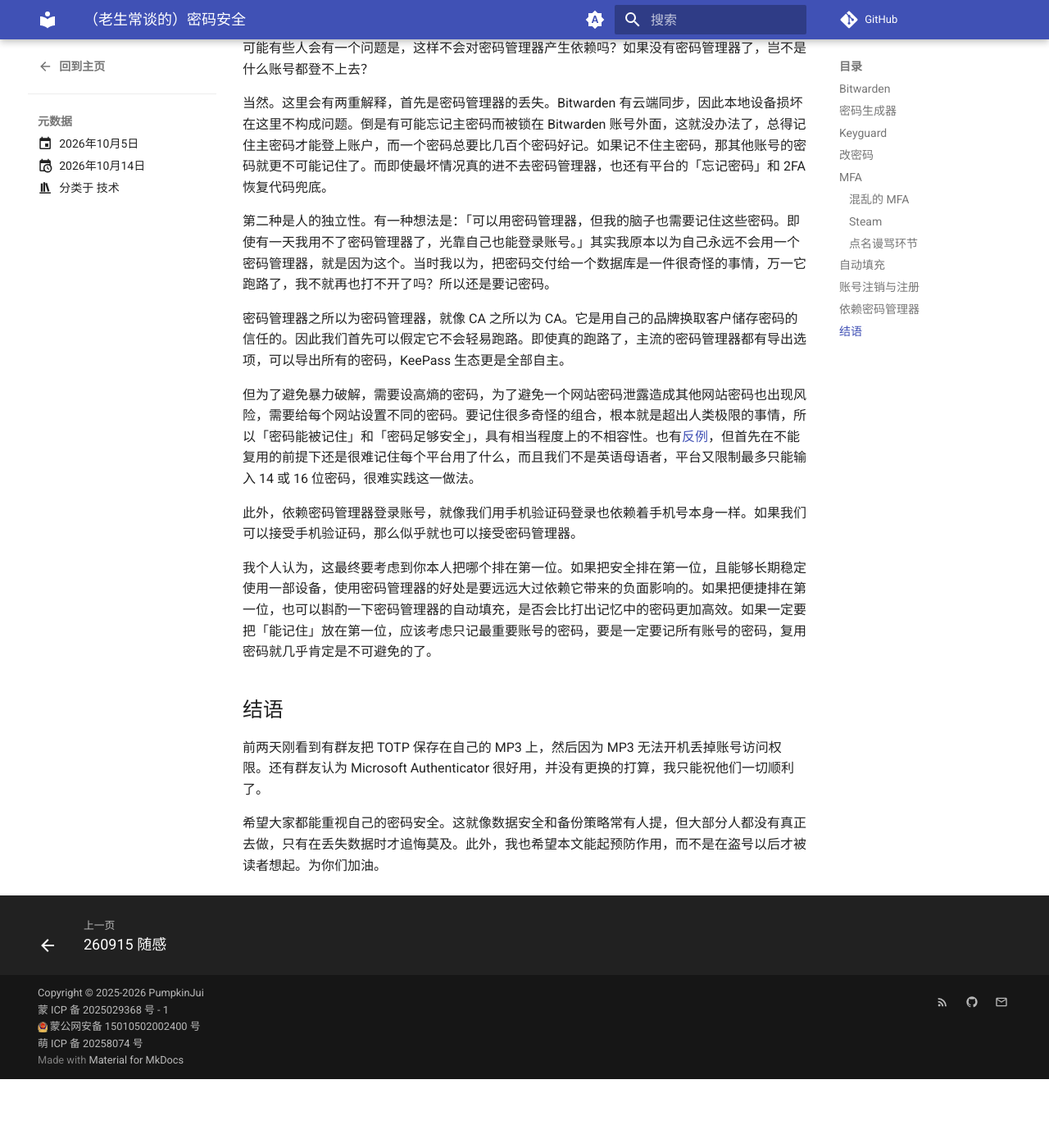
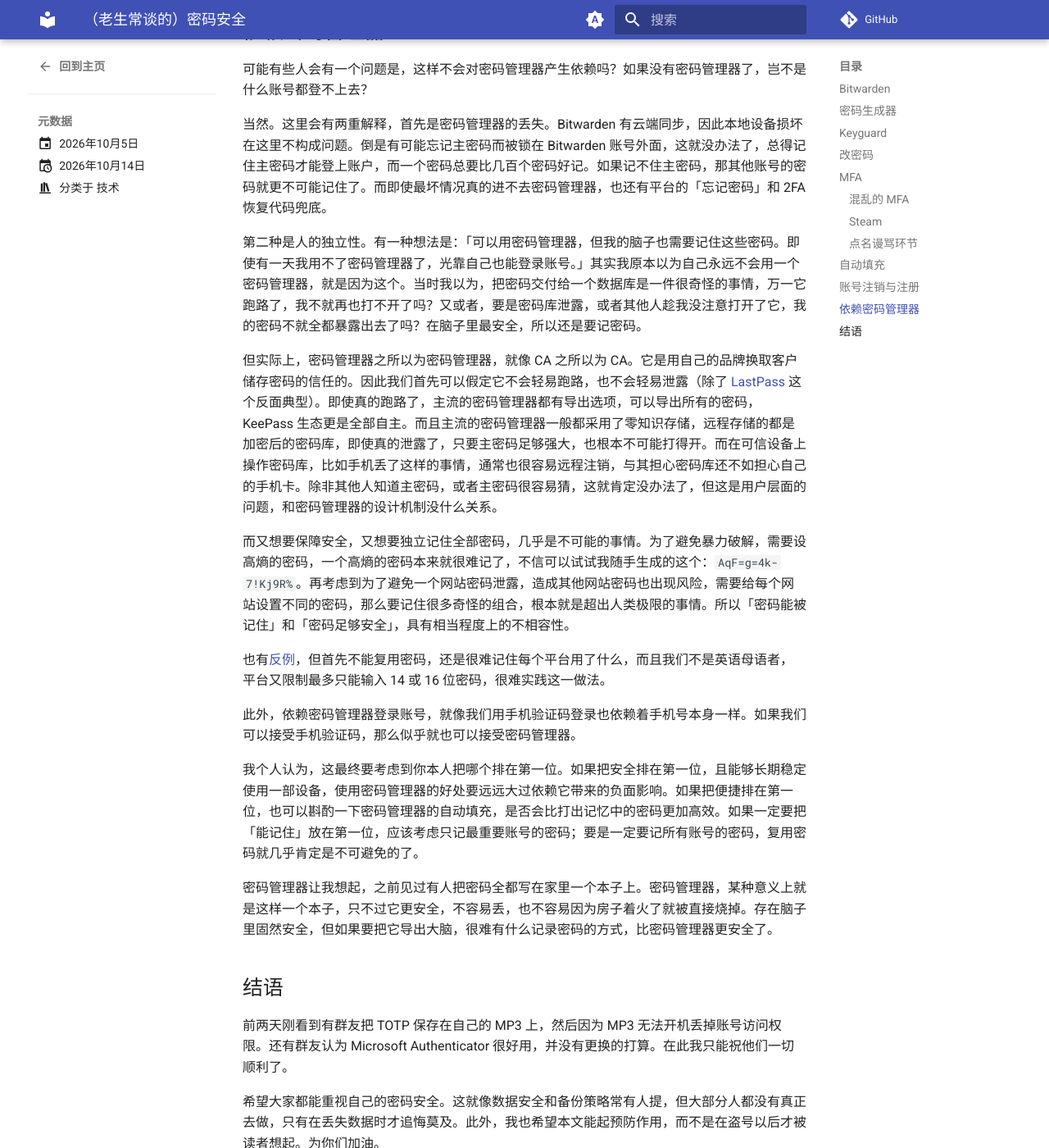
Before and after one commit to PumpkinJui/blog, an MkDocs documentation site: the page built from docs/blog/posts/261005_password.md, in a window 1280 px wide and 1400 px high, scrolled down 8595 px. Shown: the whole window at 82% size. Built offline with MkDocs 1.6.1 and Material for MkDocs 9.7.7, drawn with Linux system fonts in a browser that asks for light colours; comment, search, counter and statistics services are not loaded; before the commit the page ends 9911 px from its top, so only the background shows below that; some of the changed text lies outside the part shown.

Commit message:
blog: 更新 261005 密码安全

```diff
--- a/docs/blog/posts/261005_password.md
+++ b/docs/blog/posts/261005_password.md
@@ -22,7 +22,7 @@ categories:
 >
 > ⸺《[Needy programs](https://tonsky.me/blog/needy-programs/)》
 
-早些年，我是把几个很强的密码用无数遍的人，碰到要输入密码，就把所有密码挨个试一遍。但随着时代的发展（倒退），账号越来越多了，猜起来很麻烦。加上个人习惯把所有浏览器全部设置成隐私模式，关掉浏览器再打开就要重新登录账号，属实是有些麻烦。最后，我很眼馋通行密钥点一下就可以自动登录的功能，而我绝对不会用一加自带的密码本生态锁。于是今年三月份决定不能这么做了。
+早些年，我是把几个很强的密码用无数遍的人，碰到要输入密码，就把所有密码挨个试一遍。但随着时代的发展（倒退），账号越来越多了，猜起来很麻烦。加上个人习惯把所有浏览器全部设置成隐私模式，关掉浏览器再打开就要重新登录账号，属实是有些麻烦。最后，我很眼馋通行密钥点一下就可以自动登录的功能，但我绝对不会用一加自带的密码本（生态锁）。于是今年三月份决定不能这么做了。
 
 考虑了 [Bitwarden](https://bitwarden.com/) 和 KeePass，虽然我个人偏好把数据掌握在自己手里，但 KeePass [生态](https://sspai.com/prime/story/opensource-password-managers-compared)之[破碎](https://sspai.com/post/98450)实在令人望而却步，而我本人也没有[自建 Vaultwarden](https://sspai.com/post/115416) 的资本。再考虑到我自己托管自己的密码本，可能也不一定有 Bitwarden 的官方服务安全，所以最后还是老老实实用了 Bitwarden 的官方服务。
 
@@ -122,7 +122,7 @@ MFA 的设定也十分具有貌似统一而实际混乱的美感。虽然 Keygua
 
 另外有没有一种可能，通行密钥本身就是为了取代密码加 2FA 组合的呢？如果我开通了通行密钥，应该只要用通行密钥登录就可以了。但实际上，有些通行密钥只能在第二步使用，第一步还是照常密码登录；而另外一些可以在第一步使用通行密钥，但还是不能绕过第二步保护验证。
 
-这里就要提到 Google 了。我改完密码没两天把我号封了，理由是「与多个其他账号一起创建或使用」，至少我不知道这个事情。目前申诉两次均失败，还在进一步筹划。每次申诉都需要先通过 reCAPTCHA，然后输入密码，然后验证通行密钥，然后接收手机验证码。查看绝密文件大概都不需要如此复杂。
+这里就要提到 Google 了。我改完密码没两天把我号封了，理由是「与多个其他账号一起创建或使用」，至少我不知道这个事情。目前申诉两次均失败，还在进一步筹划。每次申诉都需要先通过 reCAPTCHA，然后输入密码，然后验证通行密钥，然后接收手机验证码。手机验证码还有限速，老是发不出来，发不出来就登不上去。查看绝密文件大概都不需要如此复杂。
 
 ### Steam
 
@@ -170,7 +170,7 @@ TOTP 里面最混乱邪恶的当属 Steam。Steam 还真的是别出心裁呢，
 
 安卓的自动填充感觉已经比较完善了，大部分情景都能识别出来。但我还是遇到了一些倒反天罡的情景。
 
-有些场景不能自动填充用户名，我已经当成家常便饭了。最经典的是，平台要么禁止粘贴，要么禁止自动填充，长按以后只有其中一个选项，不过至少我还有一种选择。
+有些场景不能自动填充用户名，我已经当成家常便饭了。最经典的是，平台要么禁止粘贴，要么禁止自动填充，长按以后只有其中一个选项，不过至少我还能有一种选择。
 
 最难绷的是银行的[安全键盘](https://sspai.com/post/104978)。我用的农行和招行，农行完全禁止自动填充，而招行虽然能填充进去，却会在点登录时提示「密码不能为空」，显然是和上面链接里的云闪付异曲同工。强制用户手动输入密码，比起自动填充和复制粘贴来看，难道不是更容易暴露密码本身吗？
 
@@ -178,13 +178,13 @@ TOTP 里面最混乱邪恶的当属 Steam。Steam 还真的是别出心裁呢，
 
 ## 账号注销与注册
 
-有些平台简直可以说视用户数据如草芥，长期不活动的账号，一声不吭就直接销号了。这里还是应该表扬一下 Proton（褒义的），长期不活动的账号会提前和用户联系，多次告知以后才销号。
+有些平台简直可以说视用户数据如草芥，长期不活动的账号，一声不吭就直接销号了。这里应该表扬一下 Proton（褒义的），长期不活动的账号会提前和用户联系，多次告知以后才销号。建议各家跟进，不是那么喜欢给用户发手机验证码吗，发个短信通知一下也没啥难度吧。
 
 另外，不是所有平台都提供了账号密码登录。国外有些平台会使用三方登录，通常是用谷歌或苹果账号，也有一些可以发邮件验证码。国内的很多平台，尤其是比较新或者比较小的平台，几乎都在用手机验证码，亦或者微信扫码登录。
 
 有一些我愿意用「流氓」来形容的平台，更会用「未注册手机号验证后将自动注册」的把戏吸引用户。如果管理比较混乱，这样很容易造出好几个账号。我怎么能知道我有没有过账号？即使我有账号，我用的是哪个手机号注册的账号？另外，我又怎么知道平台有没有把我之前的账号销掉？
 
-比如说我 2022 年曾经来过重庆，当时注册过渝畅行。2025 年再来上学的时候早就忘了这一回事，渝畅行又是这种「自动注册」风格，结果又用本地的手机号重新注册了一个渝畅行。后来总觉得似曾相识，才发觉不对劲。
+比如说我 2022 年曾经来过重庆，当时注册过渝畅行。2025 年再来上学的时候早就忘了这一回事，渝畅行又是这种「自动注册」风格，结果又用本地的手机号重新注册了一个渝畅行。后来总觉得界面似曾相识，才发觉不对劲。
 
 硅基流动也是这个风味，都算某种大厂了居然还是只支持手机验证码。然后还有之前被推荐过的 [Free QWQ](https://www.ruanyifeng.com/blog/2025/03/weekly-issue-341.html)，居然几个月不见改了 UI，关掉了原来的功能，把账号也重做了。我拿之前的手机号尝试登录，密码试不出来，验证码一收，就变成了「新注册」用户。而且该平台还没有用户自助注销。
 
@@ -206,18 +206,22 @@ TOTP 里面最混乱邪恶的当属 Steam。Steam 还真的是别出心裁呢，
 
 当然。这里会有两重解释，首先是密码管理器的丢失。Bitwarden 有云端同步，因此本地设备损坏在这里不构成问题。倒是有可能忘记主密码而被锁在 Bitwarden 账号外面，这就没办法了，总得记住主密码才能登上账户，而一个密码总要比几百个密码好记。如果记不住主密码，那其他账号的密码就更不可能记住了。而即使最坏情况真的进不去密码管理器，也还有平台的「忘记密码」和 2FA 恢复代码兜底。
 
-第二种是人的独立性。有一种想法是：「可以用密码管理器，但我的脑子也需要记住这些密码。即使有一天我用不了密码管理器了，光靠自己也能登录账号。」其实我原本以为自己永远不会用一个密码管理器，就是因为这个。当时我以为，把密码交付给一个数据库是一件很奇怪的事情，万一它跑路了，我不就再也打不开了吗？所以还是要记密码。
+第二种是人的独立性。有一种想法是：「可以用密码管理器，但我的脑子也需要记住这些密码。即使有一天我用不了密码管理器了，光靠自己也能登录账号。」其实我原本以为自己永远不会用一个密码管理器，就是因为这个。当时我以为，把密码交付给一个数据库是一件很奇怪的事情，万一它跑路了，我不就再也打不开了吗？又或者，要是密码库泄露，或者其他人趁我没注意打开了它，我的密码不就全都暴露出去了吗？在脑子里最安全，所以还是要记密码。
 
-密码管理器之所以为密码管理器，就像 CA 之所以为 CA。它是用自己的品牌换取客户储存密码的信任的。因此我们首先可以假定它不会轻易跑路。即使真的跑路了，主流的密码管理器都有导出选项，可以导出所有的密码，KeePass 生态更是全部自主。
+但实际上，密码管理器之所以为密码管理器，就像 CA 之所以为 CA。它是用自己的品牌换取客户储存密码的信任的。因此我们首先可以假定它不会轻易跑路，也不会轻易泄露（除了 [LastPass](https://www.landian.news/archives/113617.html) 这个反面典型）。即使真的跑路了，主流的密码管理器都有导出选项，可以导出所有的密码，KeePass 生态更是全部自主。而且主流的密码管理器一般都采用了零知识存储，远程存储的都是加密后的密码库，即使真的泄露了，只要主密码足够强大，也根本不可能打得开。而在可信设备上操作密码库，比如手机丢了这样的事情，通常也很容易远程注销，与其担心密码库还不如担心自己的手机卡。除非其他人知道主密码，或者主密码很容易猜，这就肯定没办法了，但这是用户层面的问题，和密码管理器的设计机制没什么关系。
 
-但为了避免暴力破解，需要设高熵的密码，为了避免一个网站密码泄露造成其他网站密码也出现风险，需要给每个网站设置不同的密码。要记住很多奇怪的组合，根本就是超出人类极限的事情，所以「密码能被记住」和「密码足够安全」，具有相当程度上的不相容性。也有[反例](https://www.explainxkcd.com/wiki/index.php/936:_Password_Strength)，但首先在不能复用的前提下还是很难记住每个平台用了什么，而且我们不是英语母语者，平台又限制最多只能输入 14 或 16 位密码，很难实践这一做法。
+而又想要保障安全，又想要独立记住全部密码，几乎是不可能的事情。为了避免暴力破解，需要设高熵的密码，一个高熵的密码本来就很难记了，不信可以试试我随手生成的这个：`AqF=g=4k-7!Kj9R%`。再考虑到为了避免一个网站密码泄露，造成其他网站密码也出现风险，需要给每个网站设置不同的密码，那么要记住很多奇怪的组合，根本就是超出人类极限的事情。所以「密码能被记住」和「密码足够安全」，具有相当程度上的不相容性。
+
+也有[反例](https://www.explainxkcd.com/wiki/index.php/936:_Password_Strength)，但首先不能复用密码，还是很难记住每个平台用了什么，而且我们不是英语母语者，平台又限制最多只能输入 14 或 16 位密码，很难实践这一做法。
 
 此外，依赖密码管理器登录账号，就像我们用手机验证码登录也依赖着手机号本身一样。如果我们可以接受手机验证码，那么似乎就也可以接受密码管理器。
 
-我个人认为，这最终要考虑到你本人把哪个排在第一位。如果把安全排在第一位，且能够长期稳定使用一部设备，使用密码管理器的好处是要远远大过依赖它带来的负面影响的。如果把便捷排在第一位，也可以斟酌一下密码管理器的自动填充，是否会比打出记忆中的密码更加高效。如果一定要把「能记住」放在第一位，应该考虑只记最重要账号的密码，要是一定要记所有账号的密码，复用密码就几乎肯定是不可避免的了。
+我个人认为，这最终要考虑到你本人把哪个排在第一位。如果把安全排在第一位，且能够长期稳定使用一部设备，使用密码管理器的好处要远远大过依赖它带来的负面影响。如果把便捷排在第一位，也可以斟酌一下密码管理器的自动填充，是否会比打出记忆中的密码更加高效。如果一定要把「能记住」放在第一位，应该考虑只记最重要账号的密码；要是一定要记所有账号的密码，复用密码就几乎肯定是不可避免的了。
+
+密码管理器让我想起，之前见过有人把密码全都写在家里一个本子上。密码管理器，某种意义上就是这样一个本子，只不过它更安全，不容易丢，也不容易因为房子着火了就被直接烧掉。存在脑子里固然安全，但如果要把它导出大脑，很难有什么记录密码的方式，比密码管理器更安全了。
 
 ## 结语
 
-前两天刚看到有群友把 TOTP 保存在自己的 MP3 上，然后因为 MP3 无法开机丢掉账号访问权限。还有群友认为 Microsoft Authenticator 很好用，并没有更换的打算，我只能祝他们一切顺利了。
+前两天刚看到有群友把 TOTP 保存在自己的 MP3 上，然后因为 MP3 无法开机丢掉账号访问权限。还有群友认为 Microsoft Authenticator 很好用，并没有更换的打算。在此我只能祝他们一切顺利了。
 
 希望大家都能重视自己的密码安全。这就像数据安全和备份策略常有人提，但大部分人都没有真正去做，只有在丢失数据时才追悔莫及。此外，我也希望本文能起预防作用，而不是在盗号以后才被读者想起。为你们加油。
```
